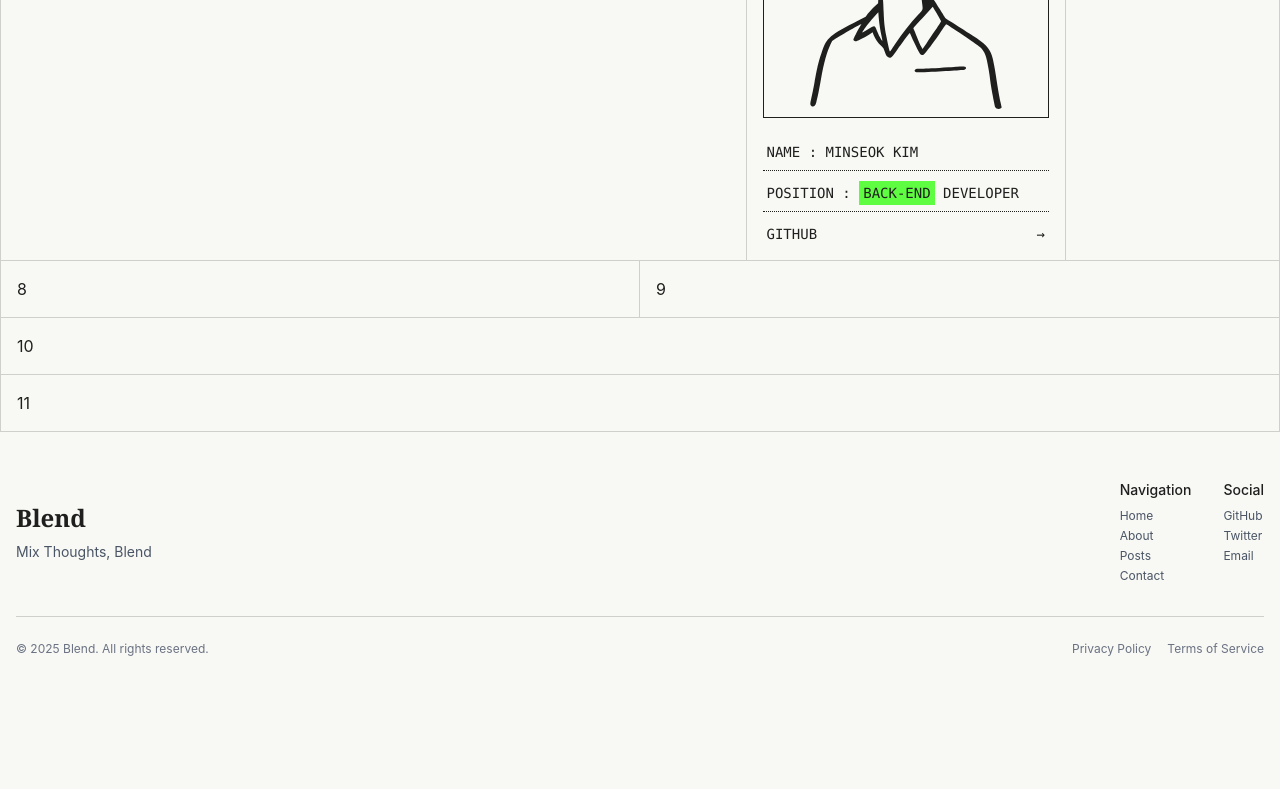
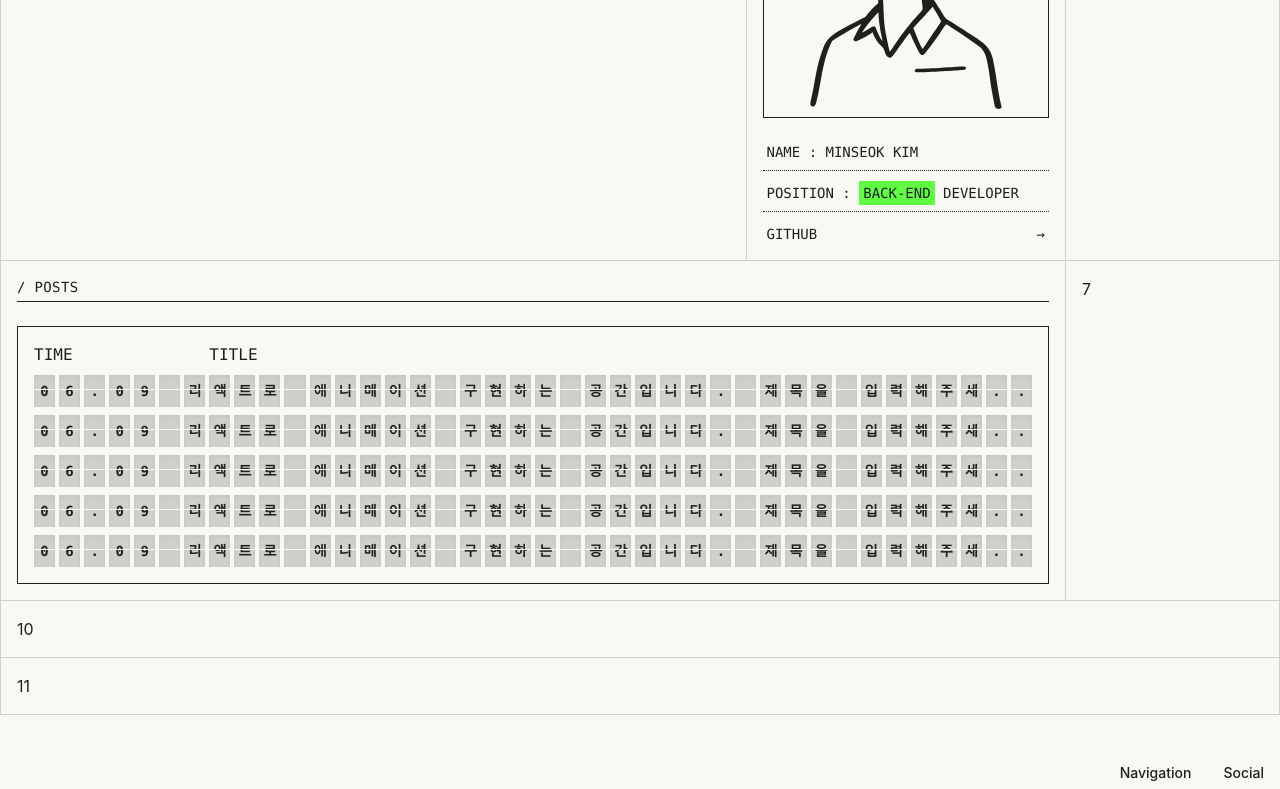
Before and after one commit to YunDo-Gi/blend, a Next.js app: page / in a window 1280 px wide. Shown: the part 838-1627 px from the top of the page. Before the commit the page ends 1527 px from the top, so only its background shows below. Built offline with nearby package versions, Linux system fonts and the light colour scheme.

Commit message:
feat: 메인페이지 포스트 섹션 추가

```diff
--- a/src/app/page.tsx
+++ b/src/app/page.tsx
@@ -2,6 +2,7 @@ import HeroSection from '@/components/main/hero-section';
 import AuthorsSection from '@/components/main/authors-section';
 import RecentSection from '@/components/main/recent-section';
 import StatsSection from '@/components/main/stats-section';
+import FlipBoard from '@/components/main/flip-board';
 import LampToggle from '@/components/lamp-toggle';
 
 export default function Home() {
@@ -20,7 +21,7 @@ export default function Home() {
           <div className="border-line col-span-7 border-r p-(--layout-grid-padding)">
             <RecentSection />
           </div>
-          <div className="border-line col-span-3 border-r p-(--layout-grid-padding)">3</div>
+          <div className="border-line col-span-3 border-r p-(--layout-grid-padding)">2</div>
           <div className="border-line col-span-2 flex flex-col justify-between">
             <LampToggle />
             <div className="mt-4">
@@ -43,9 +44,11 @@ export default function Home() {
 
       {/* row 4 */}
       <div className="border-line col-span-10 border-b">
-        <div className="border-line mx-auto grid max-w-7xl grid-cols-10 gap-0 border-x">
-          <div className="border-line col-span-5 border-r p-(--layout-grid-padding)">8</div>
-          <div className="col-span-5 p-(--layout-grid-padding)">9</div>
+        <div className="border-line mx-auto grid max-w-7xl grid-cols-12 gap-0 border-x">
+          <div className="border-line col-span-10 border-r p-(--layout-grid-padding)">
+            <FlipBoard />
+          </div>
+          <div className="col-span-2 p-(--layout-grid-padding)">7</div>
         </div>
       </div>
 
--- /dev/null
+++ b/src/components/main/flip-board.tsx
@@ -0,0 +1,85 @@
+'use client';
+
+import { useState, useEffect } from 'react';
+import SectionHeader from '../ui/section-header';
+
+interface Post {
+  date: string;
+  title: string;
+}
+
+// 더미 데이터
+const DUMMY_POSTS: Post[] = [
+  { date: '06.09', title: '리액트로 애니메이션 구현하는 공간입니다. 제목을 입력해주세요.' },
+  { date: '06.09', title: '리액트로 애니메이션 구현하는 공간입니다. 제목을 입력해주세요.' },
+  { date: '06.09', title: '리액트로 애니메이션 구현하는 공간입니다. 제목을 입력해주세요.' },
+  { date: '06.09', title: '리액트로 애니메이션 구현하는 공간입니다. 제목을 입력해주세요.' },
+  { date: '06.09', title: '리액트로 애니메이션 구현하는 공간입니다. 제목을 입력해주세요.' },
+];
+
+const GRID_CONFIG = {
+  cols: 40,
+  rows: 5, // 헤더 제외하고 포스트 5개만
+};
+
+// 단순 셀 컴포넌트
+const FlipCell = ({ char }: { char: string }) => {
+  return (
+    <div className="bg-line relative h-8 overflow-hidden inset-shadow-sm">
+      {/* 가운데 가로줄 */}
+      <div className="bg-background absolute top-1/2 right-0 left-0 z-10 h-px -translate-y-0.5" />
+
+      {/* 셀 내용 */}
+      <div className={`flex h-full w-full items-center justify-center font-mono text-sm font-semibold`}>{char}</div>
+    </div>
+  );
+};
+
+export default function FlipBoard() {
+  const [gridData, setGridData] = useState<string[][]>(
+    // 초기값: 빈 공간으로 채운 고정 크기 배열 (헤더 제외)
+    Array.from({ length: GRID_CONFIG.rows }, () => Array.from({ length: GRID_CONFIG.cols }, () => ' ')),
+  );
+
+  // 그리드 데이터 생성
+  useEffect(() => {
+    const posts = DUMMY_POSTS.slice(0, 5);
+
+    // 포스트 행들 생성 (헤더 제외)
+    const postRows = posts.map((post) => {
+      const maxTitleLength = 32;
+      const truncatedTitle =
+        post.title.length > maxTitleLength ? post.title.slice(0, maxTitleLength) + '...' : post.title;
+
+      const fullText = `${post.date} ${truncatedTitle}`;
+      return fullText.padEnd(GRID_CONFIG.cols, ' ').split('').slice(0, GRID_CONFIG.cols);
+    });
+
+    setGridData(postRows);
+  }, []);
+
+  return (
+    <>
+      <SectionHeader title="/ POSTS" />
+      <div className="border-foreground border p-4">
+        {/* 헤더 텍스트 - 같은 그리드 구조로 정렬 */}
+        <div className="mb-2 grid grid-cols-[repeat(40,1fr)] gap-1 font-mono">
+          <div className="col-span-7">TIME</div>
+          <div className="col-span-33">TITLE</div>
+        </div>
+
+        {/* 라인별 레이아웃 - 각 라인 사이 간격 */}
+        <div className="flex flex-col gap-2">
+          {Array.from({ length: GRID_CONFIG.rows }).map((_, rowIndex) => (
+            <div key={rowIndex} className="grid grid-cols-[repeat(40,1fr)] gap-1">
+              {Array.from({ length: GRID_CONFIG.cols }).map((_, colIndex) => {
+                const char = gridData[rowIndex]?.[colIndex] || ' ';
+                return <FlipCell key={`${rowIndex}-${colIndex}`} char={char} />;
+              })}
+            </div>
+          ))}
+        </div>
+      </div>
+    </>
+  );
+}
```
